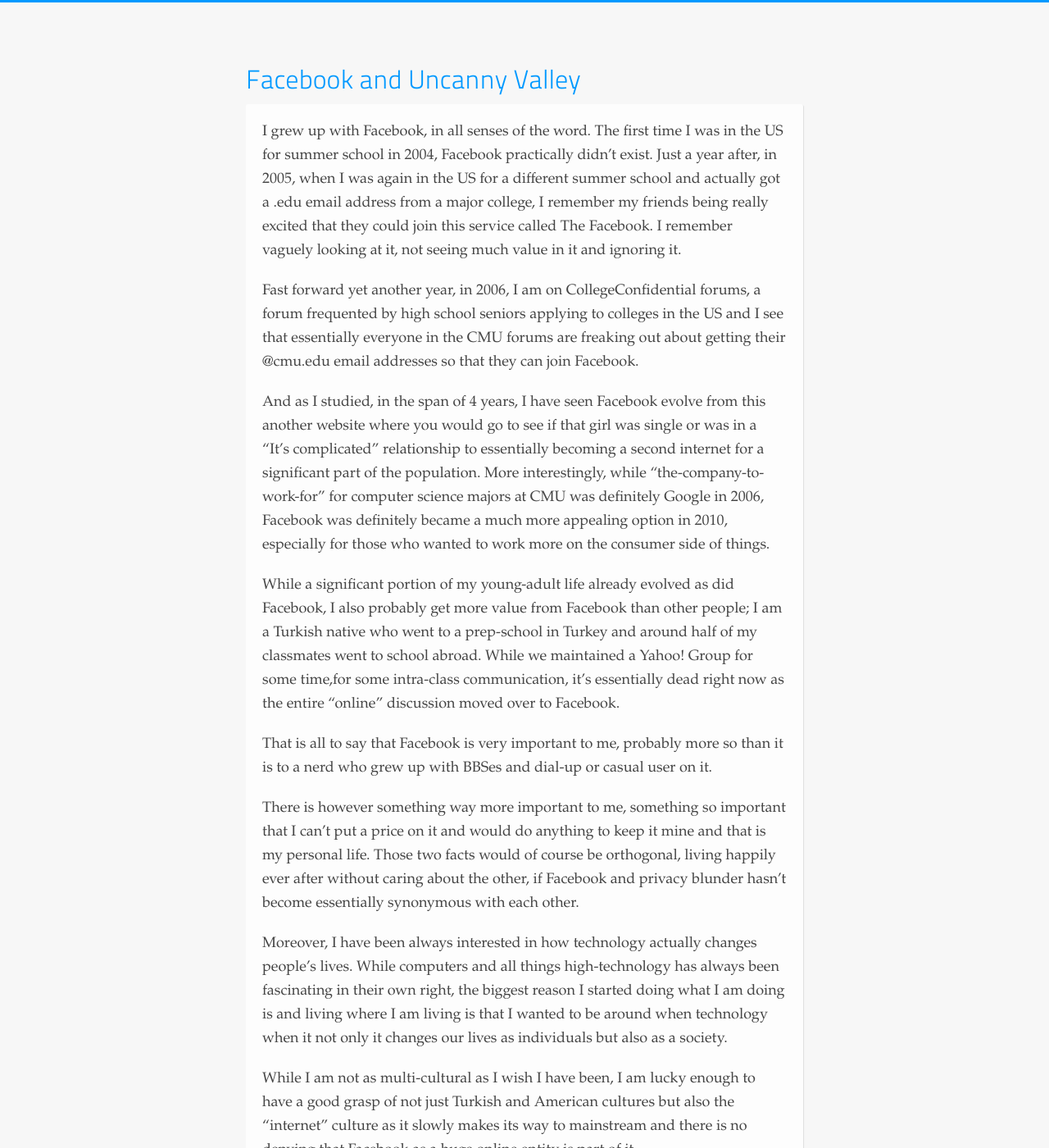
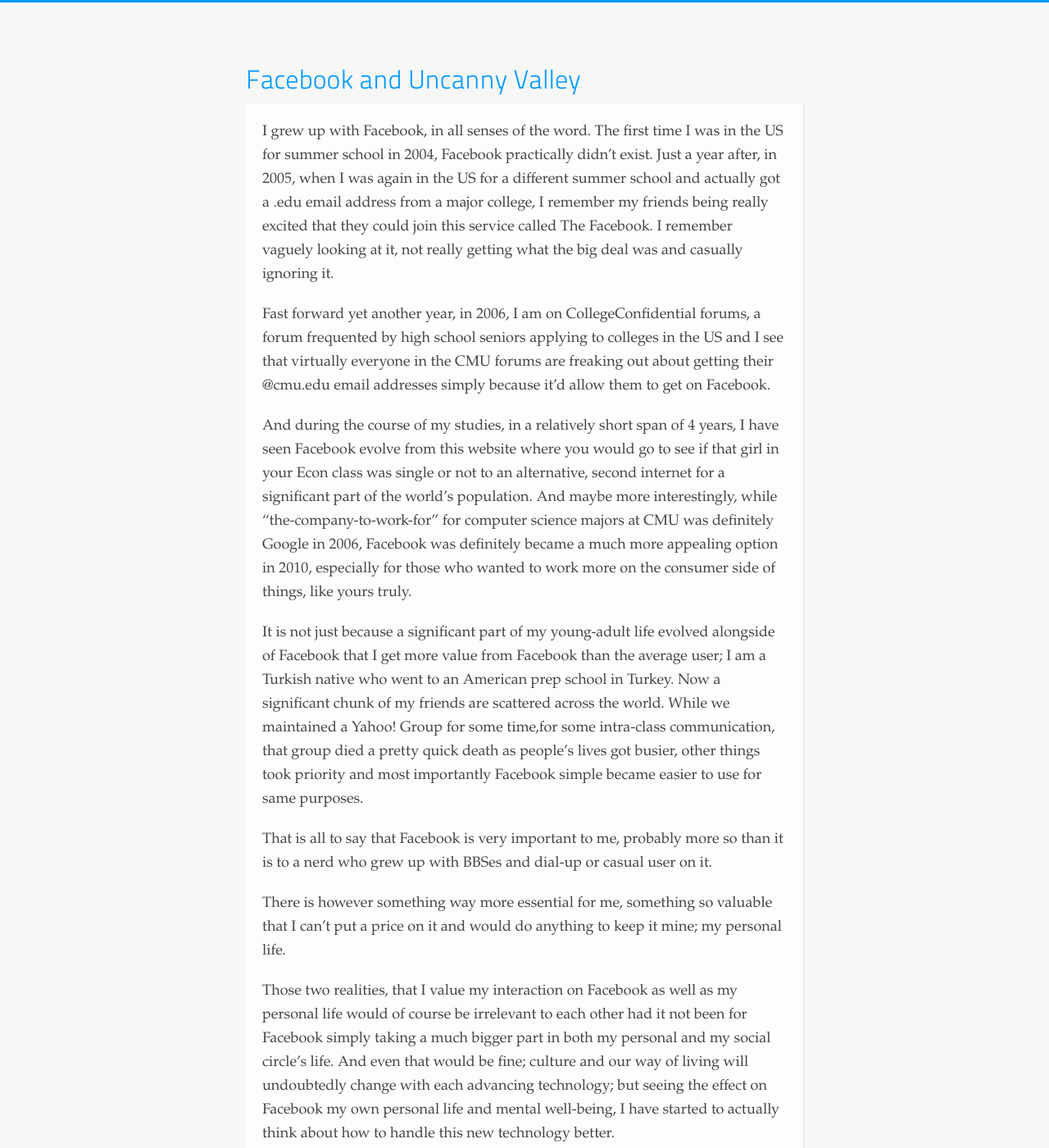
Before and after one commit to cduruk/cduruk.github.com, a Jekyll site: the page built from _posts/2013-02-05-facebook-and-uncanny-valley.md, in a window 1280 px wide and 1400 px high. Shown: the whole window at 82% size. Built offline with Jekyll 4.4.1, drawn with Linux system fonts in a browser that asks for light colours; Markdown is read by kramdown in place of the engine named in the settings; some of the changed text lies outside the part shown.

Commit message:
Fix some text

```diff
--- a/_posts/2013-02-05-facebook-and-uncanny-valley.md
+++ b/_posts/2013-02-05-facebook-and-uncanny-valley.md
@@ -4,21 +4,23 @@
 title: Facebook and Uncanny Valley
 ---
 
-I grew up with Facebook, in all senses of the word. The first time I was in the US for summer school in 2004, Facebook practically didn't exist. Just a year after, in 2005, when I was again in the US for a different summer school and actually got a .edu email address from a major college, I remember my friends being really excited that they could join this service called The Facebook. I remember vaguely looking at it, not seeing much value in it and ignoring it.
+I grew up with Facebook, in all senses of the word. The first time I was in the US for summer school in 2004, Facebook practically didn't exist. Just a year after, in 2005, when I was again in the US for a different summer school and actually got a .edu email address from a major college, I remember my friends being really excited that they could join this service called The Facebook. I remember vaguely looking at it, not really getting what the big deal was and casually ignoring it.
 
-Fast forward yet another year, in 2006, I am on CollegeConfidential forums, a forum frequented by high school seniors applying to colleges in the US and I see that essentially everyone in the CMU forums are freaking out about getting their @cmu.edu email addresses so that they can join Facebook.
+Fast forward yet another year, in 2006, I am on CollegeConfidential forums, a forum frequented by high school seniors applying to colleges in the US and I see that virtually everyone in the CMU forums are freaking out about getting their @cmu.edu email addresses simply because it'd allow them to get on Facebook.
 
-And as I studied, in the span of 4 years, I have seen Facebook evolve from this another website where you would go to see if that girl was single or was in a "It's complicated" relationship to essentially becoming a second internet for a significant part of the population. More interestingly, while "the-company-to-work-for" for computer science majors at CMU was definitely Google in 2006, Facebook was definitely became a much more appealing option in 2010, especially for those who wanted to work more on the consumer side of things.
+And during the course of my studies, in a relatively short span of 4 years, I have seen Facebook evolve from this website where you would go to see if that girl in your Econ class was single or not to an alternative, second internet for a significant part of the world's population. And maybe more interestingly, while "the-company-to-work-for" for computer science majors at CMU was definitely Google in 2006, Facebook was definitely became a much more appealing option in 2010, especially for those who wanted to work more on the consumer side of things, like yours truly.
 
-While a significant portion of my young-adult life already evolved as did Facebook, I also probably get more value from Facebook than other people; I am a Turkish native who went to a prep-school in Turkey and around half of my classmates went to school abroad. While we maintained a Yahoo! Group for some time,for some intra-class communication, it's essentially dead right now as the entire "online" discussion moved over to Facebook.
+It is not just because a significant part of my young-adult life evolved alongside of Facebook that I get more value from Facebook than the average user; I am a Turkish native who went to an American prep school in Turkey. Now a significant chunk of my friends are scattered across the world. While we maintained a Yahoo! Group for some time,for some intra-class communication, that group died a pretty quick death as people's lives got busier, other things took priority and most importantly Facebook simple became easier to use for same purposes.
 
 That is all to say that Facebook is very important to me, probably more so than it is to a nerd who grew up with BBSes and dial-up or casual user on it.
 
-There is however something way more important to me, something so important that I can't put a price on it and would do anything to keep it mine and that is my personal life. Those two facts would of course be orthogonal, living happily ever after without caring about the other, if Facebook and privacy blunder hasn't become essentially synonymous with each other.
+There is however something way more essential for me, something so valuable that I can't put a price on it and would do anything to keep it mine; my personal life.
+
+Those two realities, that I value my interaction on Facebook as well as my personal life would of course be irrelevant to each other had it not been for Facebook simply taking a much bigger part in both my personal and my social circle's life. And even that would be fine; culture and our way of living will undoubtedly change with each advancing technology; but seeing the effect on Facebook my own personal life and mental well-being, I have started to actually think about how to handle this new technology better.
 
 Moreover, I have been always interested in how technology actually changes people's lives. While computers and all things high-technology has always been fascinating in their own right,  the biggest reason I started doing what I am doing is and living where I am living is that I wanted to be around when technology when it not only it changes our lives as individuals but also as a society.
 
-While I am not as multi-cultural as I wish I have been, I am lucky enough to have a good grasp of not just Turkish and American cultures but also the "internet" culture as it slowly makes its way to mainstream and there is no denying that Facebook as a huge online entity is part of it.
+While I am not as multi-cultural as I wish I have been, I am lucky enough to have a good grasp of not just Turkish and American cultures but also the "internet" culture that I grew up with as a kid who had spent more time on his computer than being outside for a significant part of my life.
 
 So over time, I have formed some well informed, some not so well informed, opinions about Facebook. As culture and technology are two of my favorite topics, it's something I have talked a lot to many people about and those people have told me many times I should share those thoughts with others.
 
@@ -30,17 +32,19 @@
 
 It should be very clear to anyone with some knowledge of advertising and marketing works is that the more data Facebook has on you, the more money they can make. So it is definitely in Facebook's interest to get you to both put in as much as data as you want as well as making it more available to others. In fact, this horse is so beaten to dead by everyone, that I almost find typing all this pointless.
 
-But the thing that is really worth mentioning is that I actually believe that Zuck and Co believe that they are doing something good and worthwhile, inducing us to obsessively catalogue and index every inane activity happening in our lives. Sure, it's easy to point out how this will all make Facebook the next AOL (or Google, depending who you ask), it takes a different, slightly twisted but in that amusingly twisted, mentality to build features so that you can mark the first time you got a tattoo on your timeline or when you recovered from chemo. While the nerds among us would pour hours and hours to organizing our Winamp playlists and no one else seemed to care, it somehow became acceptable, if not outright "cool", to be the person who checks in not oneself but everyone around him to the hot spot that none of your friends are at, without a single care about how it might be used or abused.
+But the thing that is really worth mentioning is that I actually believe that Zuck and Co believe that they are doing something good and worthwhile, inducing us to obsessively catalogue and index every inane activity happening in our lives. Sure, it's easy to point out how this will all make Facebook the next AOL, it takes a different, slightly twisted but in that amusingly twisted, mentality to build features so that you can mark the first time you got a tattoo on your timeline or when you recovered from chemo. While the nerds among us would pour hours and hours to organizing our Winamp playlists and no one else seemed to care, it somehow became acceptable, if not outright "cool", to be the person who checks in not oneself but everyone around him to the hot spot that none of your friends are at, without a single care about how it might be used or abused.
 
 However, you don't need to look any further than the [privacy kerfuffle Ms.Randi Zuckerberg raised](http://articles.latimes.com/2012/dec/26/business/la-fi-tn-randi-zuckerberg-facebook-privacy-20121226) to understand the implications of actually putting any content online. Ms. Zuckerberg posted a picture of her family, including her brother Mark, chatting around a kitchen counter. While the photograph itself wasn't "public" in the Zuckian sense, one of Ms.Zuckerberg's reporter friends, probably thinking it was a benign  enough photograph posts it on Twitter, resulting on Randi Zuckerberg first saying how "uncool" it is, posting a couple more angst-filled tweets and then deleting them right after.
 
-The irony of the whole situation notwithstanding, the point I am trying to get across while there is already something a bit disturbing about how a single entity has so much information about you, the more nuanced issue is that as long as you put any sort of information on Facebook, be it an image or a relationship status or a simple comment, you are in fact sharing that all that information with not just the Facebook's evil privacy-hating overlords but also practically every single person who might see it on their Newsfeed. And sure, even if you somehow made your way out of the Escheresque privacy controls and you have limited the your online exposure today to your socially ept friends, you are still making a ton of assumptions, from what private means to each of your friends to their actual well-meaning, if we are going to get a bit dark.
+The irony of the whole situation notwithstanding, the point I am trying to get across while there is already something a bit disturbing about how a single entity having so much personally identifiable information about you, the more nuanced issue is that as long as you put any sort of information on Facebook, be it an image or a relationship status or a simple comment, you are in fact sharing that all that information with not just the Facebook's evil privacy-hating overlords but also practically every single person who might see it on their Newsfeed. And sure, even if you somehow made your way out of the Escheresque privacy controls and you have limited the your online exposure today to your socially capable friends, you are still making a ton of assumptions, from what private means to each of your friends to their actual well-meaning, if we are going to get a bit dark.
 
-And then what happens when Facebook actually changes their privacy policy so that you new actions don't adhere to your old controls and your friends can now share the content if they sacrifice their youngest new-born to the gods?
+And then what happens when Facebook actually changes their privacy policy so that you new actions don't adhere to your old controls and your friends can now share the content if they sacrifice their youngest new-born to the gods? And of course, there's the problem with Facebook inventing even more new ways to expose more of your activity not only on Facebook but also on  any other application with their frictionless sharing. Are you going to now trust not only the judgement of the seedy app developers who'd do anything to get their user numbers app, as well as their technical competence in addition to everything else you already had to keep in mind?
 
-Sure, it's somewhat of a stretch for most people to be embarrassed by a photo of [their dinner](http://gizmodo.com/5971227/randi-zuckerberg-is-just-as-confused-by-facebook-privacy-as-you-are) to be posted on national news, the chances of you having posted something on Facebook having made its way to someone other than its intended audience is higher than you'd think. Sure, you think your off-the-cuff racist joke is hilarious but do you think all your friends and your-friends's friends share your appreciation for Louis CK humor? And yes, you do look great in that bikini but have you ever made your way to the [darker corners of the internets](http://www.cnn.com/2012/10/18/us/internet-troll-apology) where creepy men share them with the rest of the other creepy men, pretty much legally?
+Sure, it's somewhat of a stretch for most people to be embarrassed by a photo of [their dinner](http://gizmodo.com/5971227/randi-zuckerberg-is-just-as-confused-by-facebook-privacy-as-you-are) to be posted on national news, the chances of you having posted something on Facebook having made its way to someone other than its intended audience is higher than you'd think. I'm sure your off-the-cuff racist joke is hilarious but do you think all your friends and your-friends's friends share your appreciation for Louis CK? And yes, you do look great in that bikini but have you ever made your way to the [darker corners of the internets](http://www.cnn.com/2012/10/18/us/internet-troll-apology) where creepy men share them with the rest of the other creepy men, pretty much legally?
 
-So do the easy thing and ask yourself: would you be OK with whatever you are posting on Facebook (or any other social network, for that matter) being public one day? It's only 2 months ago that [Facebook removed the feature](http://arstechnica.com/business/2013/01/on-facebook-users-can-no-longer-hide-from-search-results/) where you could truly hide yourself from all searches. Sure, Facebook has more privacy controls than ever before but arguing that as Facebook hasn't become more "public" over time is a futile effort.
+So do the easy thing and ask yourself: would you be OK with whatever you are posting on Facebook (or any other social network, for that matter) being public one day? It's only 2 months ago that [Facebook removed the feature](http://arstechnica.com/business/2013/01/on-facebook-users-can-no-longer-hide-from-search-results/) where you could truly hide yourself from all searches.
+
+Facebook has more privacy controls than ever before but arguing that as Facebook hasn't become more "public" over time or simply won't be fully public at some point in the future is a futile discussion.
 
 ## Privacy isn't dead.
 
@@ -52,9 +56,9 @@
 
 And  make no mistake; the moment when someone infringes on your privacy, when it comes to stuff that really matters, you will find yourself feeling the same way too.
 
-Not to take any more cheap shots at Ms.Zuckerberg's misfortune --though she probably deserves a lot more for producing the [world's most horrible show](http://pandodaily.com/2012/04/05/an-open-letter-to-randi-zuckerberg-how-could-you-do-this-to-real-entrepreneurs/) on TV--, if one can get angry over a picture of her family, just sitting around a kitchen counter being posted online, saying that we should just simply give up on privacy because it's too damn inconvenient is dishonest.
+Not to take any more cheap shots at Ms.Zuckerberg's misfortune --though she probably deserves a lot more for producing the [world's most horrible show](http://pandodaily.com/2012/04/05/an-open-letter-to-randi-zuckerberg-how-could-you-do-this-to-real-entrepreneurs/) on TV--, if one can get angry over a picture of her family, just sitting around a kitchen counter being posted online, saying that we should just simply give up on privacy because it's too damn inconvenient is not just wrong but actually dishonest.
 
-In fact, the tech scene is full of stories about people doing the craziest things, things that you'd not expect them to do, just because arguably someone invaded on their privacy. While some of them, like [Google not talking to CNet](http://money.cnn.com/2005/08/05/technology/google_cnet/) for a year because they unearthed some publicly available information about its CEO is more entertaining than not, some others like the famous Ruby developer _why collecting his things and [quitting the internet](http://www.slate.com/articles/technology/technology/2012/03/ruby_ruby_on_rails_and__why_the_disappearance_of_one_of_the_world_s_most_beloved_computer_programmers_.html) is more damning and dark.
+In fact, one need to look not any further than the tech scene to find stories of people doing the craziest things, things that you'd not expect them to do, just because arguably someone invaded on their privacy. While some of them, like [Google not talking to CNet](http://money.cnn.com/2005/08/05/technology/google_cnet/) for a year because they unearthed some publicly available information about its CEO is more entertaining than not, some others like the famous Ruby developer _why collecting his things and [quitting the internet](http://www.slate.com/articles/technology/technology/2012/03/ruby_ruby_on_rails_and__why_the_disappearance_of_one_of_the_world_s_most_beloved_computer_programmers_.html) is more damning and dark. Barbara Streisand might not have been as foolish as we thought she was, after all.
 
 And sure, you can again make the argument all this doesn't apply to you because you are essentially a nobody on the internet. But simply imagine how you'd feel if one day you find a notebook on your friend's desk where he lists the times that you leave and enter your building. And moreover, he also lists every single thing you told him, the boring stuff like your favorite book as well as the awkward stuff like what kind of skin cream you have in your closet.
 
@@ -84,17 +88,17 @@
 
 Would you rather be the person who's actually having that great time or the person who is obsessively documenting everything that is amazing happening around you? Just like most things in life, there's a line in the sand (no pun intended) that one draws here; we all want to remember the good times and have memoirs but there's a point at which the whole enjoyment becomes a simple vehicle for documentation and the reality becomes irrelevant. Of course, this is nothing new to Facebook, but there's no denying that Facebook's permeance in our lives took it to unprecedented levels.
 
-## Facebook is OK.
+## Facebook should do better.
 
 As I mentioned before, I have no beef with Facebook, as a company or a product. In fact, I have even applied there 3 years ago for a job opportunity and have a good deal of friends, including one of my best friends from college, work there as engineers, designers, and product managers.
 
 As an engineer myself, the fact that Facebook even works amazes me day and night. I have always considered their design team on top of their stuff, working with challenges that would make a regular designer's head explode in a second. And moreover, I have high admiration for the speed and fervor with which they are able to ship features and change things.
 
-In fact, I believe Facebook in and of itself is one of the places that has been operating relatively consistent and coherent manner as well as consumer focused companies go; there are deviations and distractions (looking at you, Poke) here and there but you can't blame Zuck and Co for doing what they said they'd be doing.
+In fact, I believe Facebook in and of itself is one of the places that has been operating relatively consistent and coherent manner as well as consumer focused companies go; there are deviations and distractions (looking at you, Poke) here and there but you can't blame Zuck & Co. for doing what they said they'd be doing.
 
 If anything, given its sheer size and how much it permeated into our lives, I am surprised that Facebook hasn't made as much of a cultural dent as many other online properties. Granted, it has created a never-ending stream of amusing stories (mostly caused by privacy blunders) for bored journalists to sift through and the vast amount of data Facebook generates should feed generations of sometimes slightly misguided but mostly well meaning social scientists and marketers, Facebook The Company simply feels like it has been busy building features that you think it should have (as in, for example, seeing a list of all things you have "liked"), instead of doing something world-changing or jaw-dropping.
 
-As I touched on before, Facebook did all this while creating a culture that not only nurtures but also attracts very high-caliber talent. I might be alone in feeling this way but I hope that the company actually contiunes on that culture after its eventful IPO, finds its true calling (and by that I mean revenue source) and invests all that back into its technology and talent and become a true tech company instead of a media conglomerate that everyone loves to hate.
+As I touched on before, Facebook did all this while creating a culture that not only nurtures but also attracts very high-caliber talent. I might be alone in feeling this way but I hope that the company actually continues on that culture after its eventful IPO, finds its true calling (and by that I mean revenue source) and invests all that back into its technology and talent and become a true tech company instead of a media conglomerate that everyone loves to hate.
 
 ## End.
 
```
Also changed, not shown: other parts of _posts/2013-02-05-facebook-and-uncanny-valley.md (+1 -1 lines).
